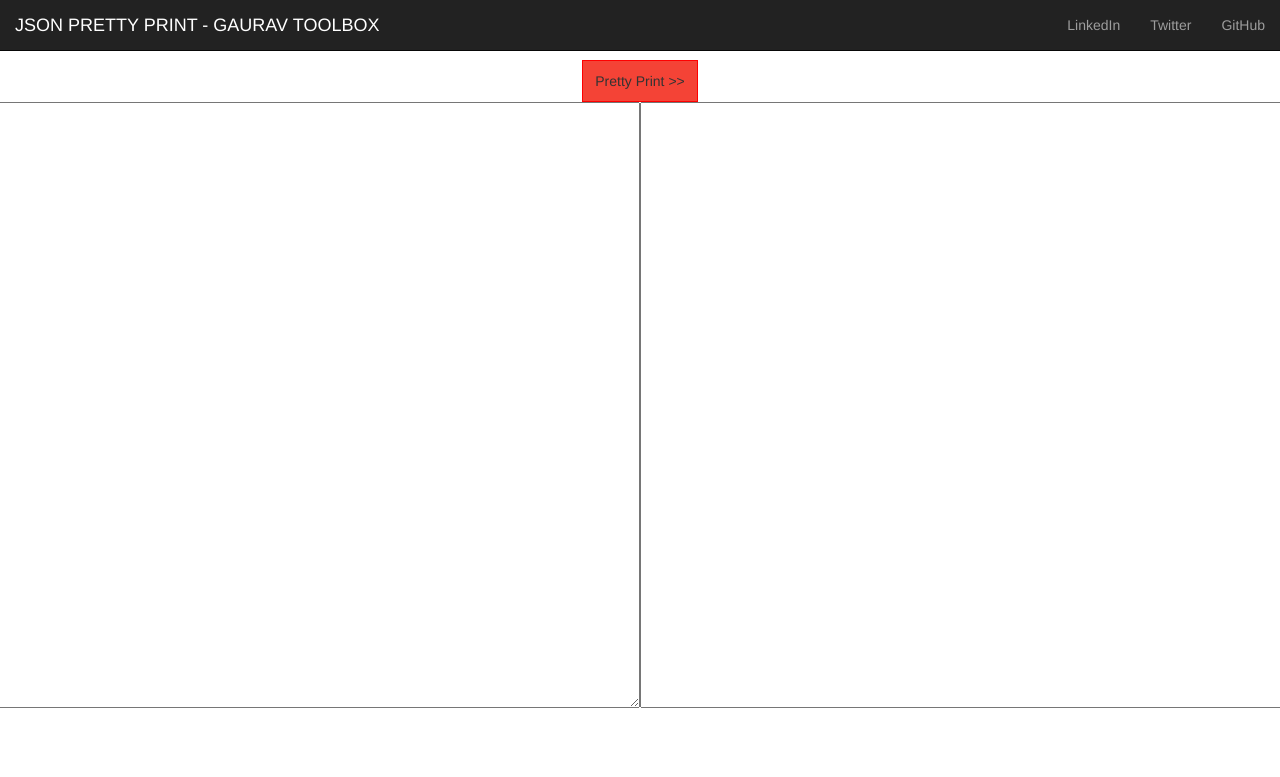
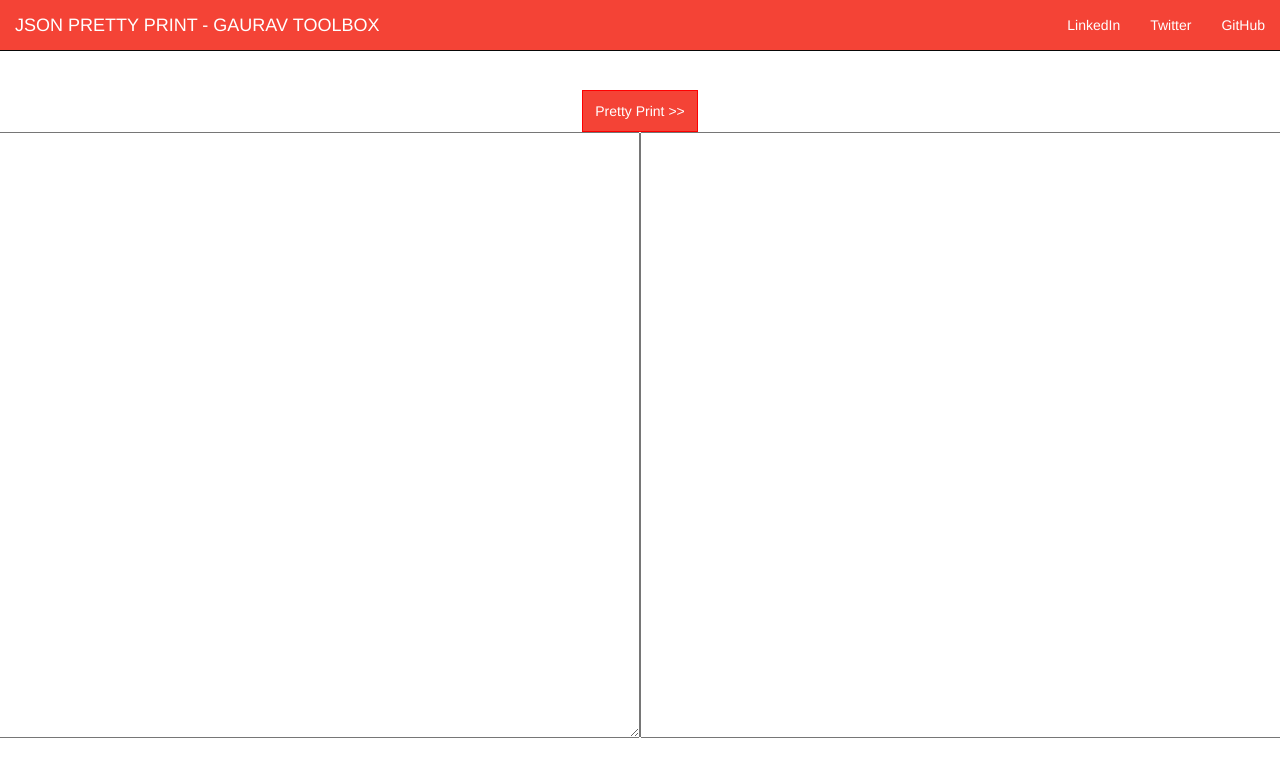
Before and after one commit to pygaurav/JSONBeautfier, a Flask app: page / in a window 1280 px wide. Shown: the top 777 px of the page. Run offline with Flask 2, Linux system fonts and the light colour scheme; some libraries are stand-ins or nearby versions.

Commit message:
Update style.css

```diff
--- a/static/css/style.css
+++ b/static/css/style.css
@@ -35,7 +35,10 @@ FEEL FREE TO USE THE CODE
     display: none;
 }
 .top-marg{
-    margin-top:60px
+    margin-top:7%
+}
+.top-margin{
+    margin-top:20%;
 }
 .modal {
     display: none;
@@ -51,16 +54,16 @@ FEEL FREE TO USE THE CODE
     background-color: rgba(0,0,0,0.4);
   }
   .modal-content {
-    background-color:#f44336;
+    background-color:#f44336 !important;
     margin: auto;
     padding: 20px;
-    border: 1px solid #f44336;
+    border: 1px solid #f44336 !important;
     width: 80%;
     margin-top: 12%;
-    color: white;
+    color: white !important;
   }
   .close {
-    color: white;
+    color: white !important;
     float: right;
     font-size: 23px;
     font-weight: bold;
@@ -75,10 +78,18 @@ FEEL FREE TO USE THE CODE
   button {
     background-color: #f44336;
     border: 1px solid red;
-    color: white;
+    color: white !important;
     padding: 10px 12px;
     cursor: pointer;
   }
   button:hover {
     opacity:0.9
   }
+  .red-white{
+      color:white !important;
+      background: #f44336 !important;
+  }
+  .red-white a{
+    color:white !important;
+    background: #f44336 !important;
+}
```
